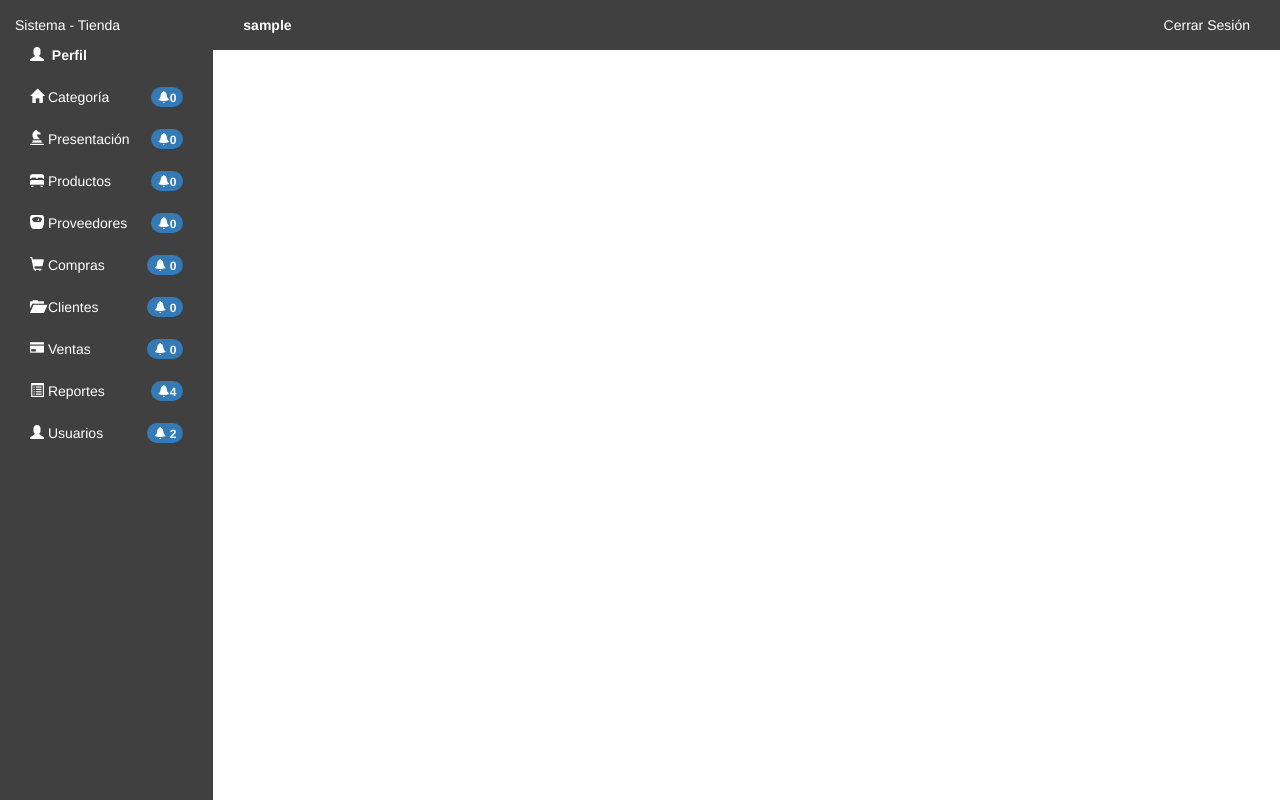
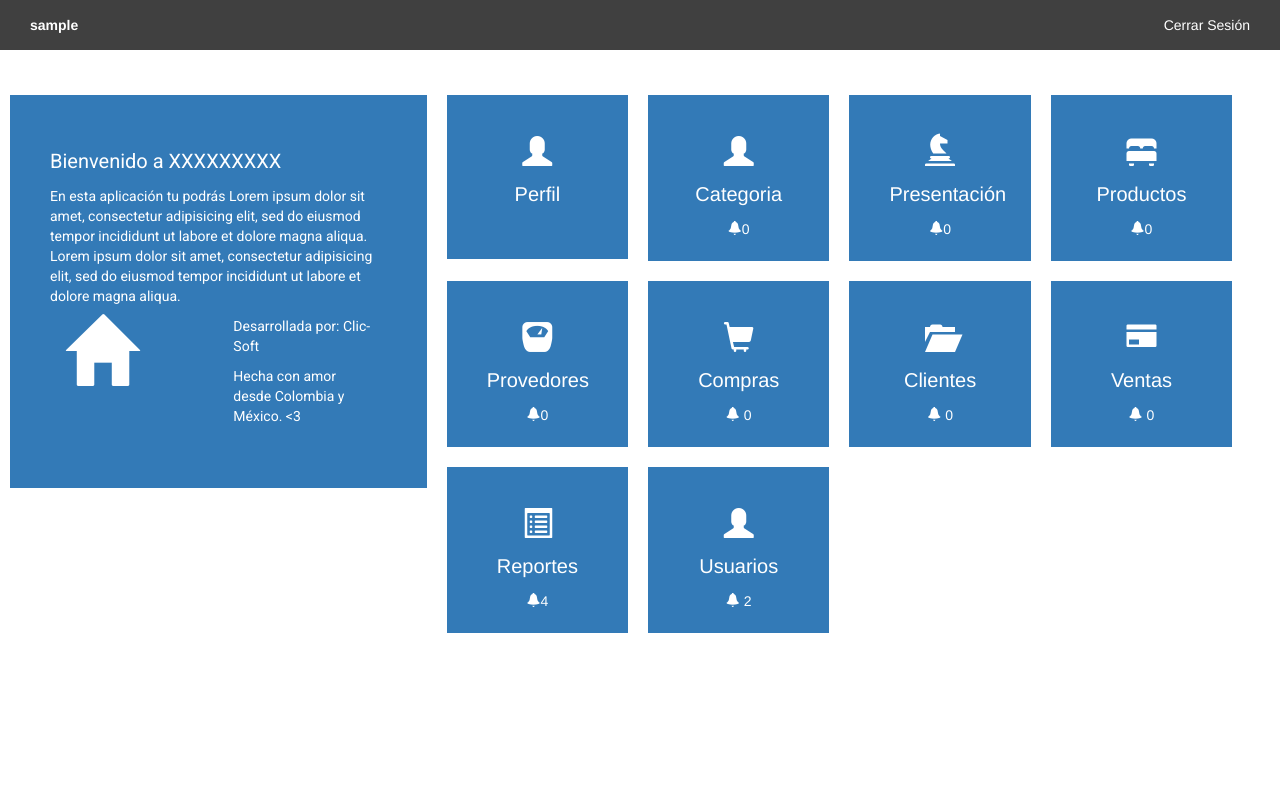
Before and after one commit to Clic-soft/Sistema-de-Ventas, a PHP site: the page made by admin/index.php in a window 1280 px wide. Run offline with PHP 8.4, Linux system fonts and the light colour scheme; a user stored in the database is signed in; data comes from the database, SQL or seed files in the repository; data that the repository does not hold is empty; some libraries are stand-ins or nearby versions.

Commit message:
Nuevo inicio y vistas según permisos.

```diff
--- a/admin/css/styles.css
+++ b/admin/css/styles.css
@@ -268,6 +268,42 @@
 
 .nav-top-menu{background:#404040;padding:15px;color:white;display: flex;}
 .nav-top-menu a{margin:0;padding: 0;color: white;}
+.index a{
+    color:inherit;
+    text-decoration: none;
+}
+.title{
+    font-size: 20px;
+    font-weight: 900px;
+}
+.welcome{
+    background: #337AB7;
+    padding: 52px 40px;
+    color: white;
+    font-family: 'Roboto', sans-serif;
+    margin:10px;
+}
+.welcome p span{
+    font-size: 70px;
+}
+.iconos-i{
+    text-align: center;
+    padding: 40px;
+    background: #337AB7;
+    margin:10px;
+    width:calc(16.91% - 30px);
+    color:white;
+    max-height: 166px;
+}
+
+.iconos-i p span{
+    font-size: 30px;
+}
+.iconos-i:hover{
+    background: #ccc;
+    color: black;
+    cursor: pointer;
+}
 @media (max-width: 767px){
     .navbar-nav .open .dropdown-menu {
         position: absolute !important;
@@ -291,7 +327,7 @@
     }
     .content{margin-left: 0px;}
 }
-@media (max-width:  1182px){
+@media (max-width:  1181px){
     .m-left{
         display: none;
     }
@@ -308,6 +344,10 @@
         width: 100%;
         margin-left: 0;
     }
+    .iconos-i{
+        width: calc(50% - 20px);
+    }
+
 }
 
 @media(min-width: 1182px){
--- a/admin/inc/header.php
+++ b/admin/inc/header.php
@@ -4,4 +4,5 @@
 	<link rel="stylesheet" type="text/css" href="../css/bootstrap.min.css">
 	<link rel="stylesheet" type="text/css" href="css/dataTables.bootstrap.css">
 	<link rel="stylesheet" type="text/css" href="css/styles.css">
+	<link href='https://fonts.googleapis.com/css?family=Roboto:400,900' rel='stylesheet' type='text/css'>
 	<script type="text/javascript" src="../js/jquery-1.11.1.min.js"></script>
--- a/admin/inc/menu.php
+++ b/admin/inc/menu.php
@@ -5,7 +5,7 @@ $repor=new Reporte();
 					<div>
 						<a 	href="./">Sistema - Tienda</a>
 					</div>
-					<li class="dropdown">
+					<li class="dropdown" style="margin-top:15px;">
 	                    <a href="#" class="dropdown-toggle" data-toggle="dropdown" style="border-right: none;">
 	                        <span class="glyphicon glyphicon-user"></span>
 	                        <strong>Perfil</strong>
@@ -44,12 +44,16 @@ $repor=new Reporte();
 	                        </li>
 	                    </ul>
 	                </li>
+	                <?php if(($_SESSION['Tipo']=='Administrador')) { ?>
 					<li id="categoria" role="presentation">
 						<a  href="<?= ($_SESSION['Tipo']=='Administrador') ? "categoria.php":"#";?>">
 							<i class="glyphicon glyphicon-home"></i>
 							Categoría <span class="badge alert-primary pull-right">
 							<i class="glyphicon glyphicon-bell"></i><?=$repor->numcateg();?></span></a>
 					</li>
+					<?php } ?>
+
+					<?php if(($_SESSION['Tipo']=='Administrador')) { ?>
 					<li id="presentacion"  role="presentation">
 						<a  href="<?= ($_SESSION['Tipo']=='Administrador') ? "presentacion.php":"#";?>">
 							<i class="glyphicon glyphicon-knight"></i> Presentación
@@ -57,6 +61,8 @@ $repor=new Reporte();
 								<i class="glyphicon glyphicon-bell"></i><?=$repor->numpres();?></span>
 						</a>
 					</li>
+
+					<?php } ?>
 					<li id="productos"  role="presentation">
 						<a  href="productos.php">
 							<i class="glyphicon glyphicon-bed"></i> Productos
@@ -64,6 +70,8 @@ $repor=new Reporte();
 								<i class="glyphicon glyphicon-bell"></i><?=$repor->numprod();?></span>
 						</a>
 					</li>
+
+					<?php if(($_SESSION['Tipo']=='Administrador')) { ?>
 					<li id="proveedores"  role="presentation">
 						<a  href="<?= ($_SESSION['Tipo']=='Administrador') ? "proveedores.php":"#";?>">
 							<i class="glyphicon glyphicon-scale"></i> Proveedores
@@ -71,6 +79,9 @@ $repor=new Reporte();
 								<i class="glyphicon glyphicon-bell"></i><?=$repor->numprov();?></span>
 						</a>
 					</li>
+					<?php } ?>
+
+					<?php if(($_SESSION['Tipo']=='Administrador')) { ?>
 					<li id="compras"  role="presentation">
 						<a  href="<?= ($_SESSION['Tipo']=='Administrador') ? "compras.php":"#";?>">
 							<i class="glyphicon glyphicon-shopping-cart"></i> Compras
@@ -85,6 +96,9 @@ $repor=new Reporte();
 							</span>
 						</a>
 					</li>
+					<?php } ?>
+
+					<?php if(($_SESSION['Tipo']=='Administrador')) { ?>
 					<li id="clientes"  role="presentation">
 						<a  href="<?= ($_SESSION['Tipo']=='Administrador') ? "clientes.php":"#";?>">
 							<i class="glyphicon glyphicon-folder-open"></i> Clientes
@@ -99,6 +113,7 @@ $repor=new Reporte();
 							</span>
 						</a>
 					</li>
+					<?php } ?>
 					<li id="ventas"  role="presentation">
 						<a href="ventas.php">
 							<i class="glyphicon glyphicon-credit-card"></i> Ventas
@@ -120,6 +135,7 @@ $repor=new Reporte();
 								<i class="glyphicon glyphicon-bell"></i>4</span>
 						</a>
 					</li>
+					<?php if(($_SESSION['Tipo']=='Administrador')) { ?>
 					<li id="usuarios"  role="presentation">
 						<a  href="<?= ($_SESSION['Tipo']=='Administrador') ? "usuarios.php":"#";?>">
 							<i class="glyphicon glyphicon-user"></i> Usuarios
@@ -134,4 +150,5 @@ $repor=new Reporte();
 							</span>
 						</a>
 					</li>
+					<?php } ?>
 				</ul>
--- a/admin/index.php
+++ b/admin/index.php
@@ -12,12 +12,12 @@
 	<?php require_once 'inc/header.php'; ?>
 </head>
 <body>
-	<div class="m-left z-1 fixed inline-flex col-md-2">
+	<!--<div class="m-left z-1 fixed inline-flex col-md-2">
 		<div id="m">
 			<?php require_once 'inc/menu.php'; ?>
 		</div>
-	</div>
-	<div class="menu--top container-fluid col-md-10 col-md-offset-2">
+	</div>-->
+	<div class="menu--top container-fluid col-md-12">
 		<div class="row">
 			<div class="nav-top-menu">
 				<div class="col-xs-6">
@@ -27,25 +27,151 @@
                 	<a class="float-right" href="inc/CerrarSesion.php">Cerrar Sesión</a>
                 </div>
 			</div>
-			<div id="more-menu" class="more-menu">
-               	<span class="glyphicon glyphicon-chevron-down"></span>
-            </div>
-            <script type="text/javascript">
-           		$("#more-menu").click(function(){
-           			$(".m-left").toggle();
-           		});
-            </script>
 		</div>
 	</div>
 
-	<div class="container-fluid col-md-10 col-md-offset-2">
+	<div class="container-fluid col-md-12">
 		<div class="row">
 			<!--<div class="col-xs-12 col-sm-12 col-md-2 col-lg-2">-->
 			<!--<div class="content">-->
 			<div>
 				<!--<div class="col-xs-12 col-sm-12 col-md-10 col-lg-10 col-md-offset-2">-->
-				<div class="col-xs-12 col-sm-12 col-md-12 col-lg-12">
-					<!--<img src="images/fondo.png" class="img-responsive" style="margin-top: -20px;width: 80%; height=150px">-->
+				<div class="index row col-xs-12 col-sm-12 col-md-12 col-lg-12">
+					<div class="space"></div>
+					<a href="./">
+						<div class="col-xs-12 col-md-4 welcome">
+							<p class="title">Bienvenido a XXXXXXXXX</p>
+							<p>En esta aplicación tu podrás Lorem ipsum dolor sit amet, consectetur adipisicing elit, sed do eiusmod
+							tempor incididunt ut labore et dolore magna aliqua. Lorem ipsum dolor sit amet, consectetur adipisicing elit, sed do eiusmod
+							tempor incididunt ut labore et dolore magna aliqua.</p>
+							<div class="col-xs-6">
+								<p><span class="glyphicon glyphicon-home"></span></p>
+							</div>
+							<div class="col-xs-6">
+								<p>Desarrollada por: Clic-Soft</p>
+								<p>Hecha con amor desde Colombia y México. <3</p>
+							</div>
+						</div>
+					</a>
+					<!--Perfil-->
+					<a href="profile.php">
+						<div class="col-xs-6 col-md-2 iconos-i">
+							<p><span class="glyphicon glyphicon-user"></span></p>
+							<p class="title">Perfil</p>
+							<p class="hidden">Clic-Soft</p>
+						</div>
+					</a>
+					<!--Categoria-->
+					<?php if(($_SESSION['Tipo']=='Administrador')) { ?>
+					<a href="<?= ($_SESSION['Tipo']=='Administrador') ? "categoria.php":"#";?>">
+						<div class="col-xs-6 col-md-2 iconos-i">
+							<p><span class="glyphicon glyphicon-user"></span></p>
+							<p class="title">
+								Categoria
+							</p>
+							<p><i class="glyphicon glyphicon-bell"></i><?=$repor->numcateg();?></span></a></p>
+						</div>
+					</a>
+					<?php } ?>
+
+					<!--Presentación -->
+					<?php if(($_SESSION['Tipo']=='Administrador')) { ?>
+					<a href="<?= ($_SESSION['Tipo']=='Administrador') ? "presentacion.php":"#";?>">
+						<div class="col-xs-6 col-md-2 iconos-i">
+							<p><span class="glyphicon glyphicon-knight"></span></p>
+							<p class="title">Presentación</p>
+							<p><i class="glyphicon glyphicon-bell"></i><?=$repor->numpres();?></span></p>
+						</div>
+					</a>
+					<?php } ?>
+					<!--Productos -->
+					<a href="productos.php">
+						<div class="col-xs-6 col-md-2 iconos-i">
+							<p><span class="glyphicon glyphicon-bed"></span></p>
+							<p class="title">Productos</p>
+							<p><i class="glyphicon glyphicon-bell"></i><?=$repor->numprod();?></span></p>
+						</div>
+					</a>
+					<!--Provedores -->
+					<?php if(($_SESSION['Tipo']=='Administrador')) { ?>
+					<a href="<?= ($_SESSION['Tipo']=='Administrador') ? "proveedores.php":"#";?>">
+						<div class="col-xs-6 col-md-2 iconos-i">
+							<p><span class="glyphicon glyphicon-scale"></span></p>
+							<p class="title">Provedores</p>
+							<i class="glyphicon glyphicon-bell"></i><?=$repor->numprov();?></span>
+						</div>
+					</a>
+					<?php } ?>
+					<!--Compras -->
+					<?php if(($_SESSION['Tipo']=='Administrador')) { ?>
+					<a href="<?= ($_SESSION['Tipo']=='Administrador') ? "compras.php":"#";?>">
+						<div class="col-xs-6 col-md-2 iconos-i">
+							<p><span class="glyphicon glyphicon-shopping-cart"></span></p>
+							<p class="title">Compras</p>
+								<i class="glyphicon glyphicon-bell"></i>
+								<?php
+									if($repor->numcompras()<9)
+										echo $repor->numcompras();
+									else
+										echo '+ '.$repor->numcompras();
+								?>
+						</div>
+					</a>
+					<?php } ?>
+					<!--Clientes -->
+					<?php if(($_SESSION['Tipo']=='Administrador')) { ?>
+					<a href="<?= ($_SESSION['Tipo']=='Administrador') ? "clientes.php":"#";?>">
+						<div class="col-xs-6 col-md-2 iconos-i">
+							<p><span class="glyphicon glyphicon-folder-open"></span></p>
+							<p class="title">Clientes</p>
+							<i class="glyphicon glyphicon-bell"></i>
+								<?php
+									if($repor->numclientes()<9)
+										echo $repor->numclientes();
+									else
+										echo '+ '.$repor->numclientes();
+								?>
+						</div>
+					</a>
+					<?php } ?>
+					<!--Ventas -->
+					<a href="ventas.php">
+						<div class="col-xs-6 col-md-2 iconos-i">
+							<p><span class="glyphicon glyphicon-credit-card"></span></p>
+							<p class="title">Ventas</p>
+							<i class="glyphicon glyphicon-bell"></i>
+								<?php
+									if($repor->numventas()<9)
+										echo $repor->numventas();
+									else
+										echo '+ '.$repor->numventas();
+								?>
+						</div>
+					</a>
+					<!--Reportes -->
+					<a href="menureporte.php">
+						<div class="col-xs-6 col-md-2 iconos-i">
+							<p><span class="glyphicon glyphicon-list-alt"></span></p>
+							<p class="title">Reportes</p>
+							<i class="glyphicon glyphicon-bell"></i>4</span>
+						</div>
+					</a>
+					<!--Usuarios -->
+					<?php if(($_SESSION['Tipo']=='Administrador')) { ?>
+					<a href="<?= ($_SESSION['Tipo']=='Administrador') ? "usuarios.php":"#";?>">
+						<div class="col-xs-6 col-md-2 iconos-i">
+							<p><span class="glyphicon glyphicon-user"></span></p>
+							<p class="title">Usuarios</p>
+							<i class="glyphicon glyphicon-bell"></i>
+								<?php
+									if($repor->numusuario()<9)
+										echo $repor->numusuario();
+									else
+										echo '+ '.$repor->numusuario();
+								?>
+						</div>
+					</a>
+					<?php } ?>
 				</div>
 			</div>
 		</div>
--- a/admin/ingresos-mensuales.php
+++ b/admin/ingresos-mensuales.php
@@ -6,7 +6,6 @@
 		$montoMensual=$Reporte->getVentasMensual($_POST['year']);
 	else
 		$montoMensual=$Reporte->getVentasMensual(date('Y'));
-
 	$meses=$Reporte->meses();
 ?>
 <!DOCTYPE html>
```
